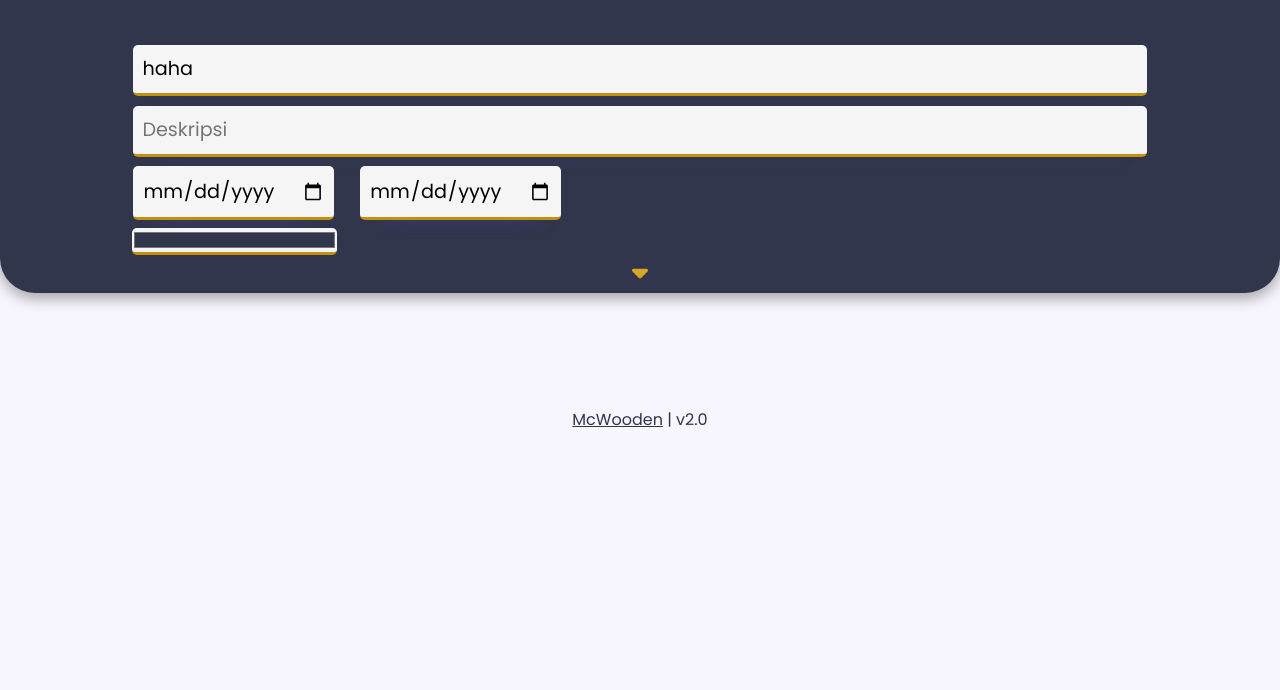
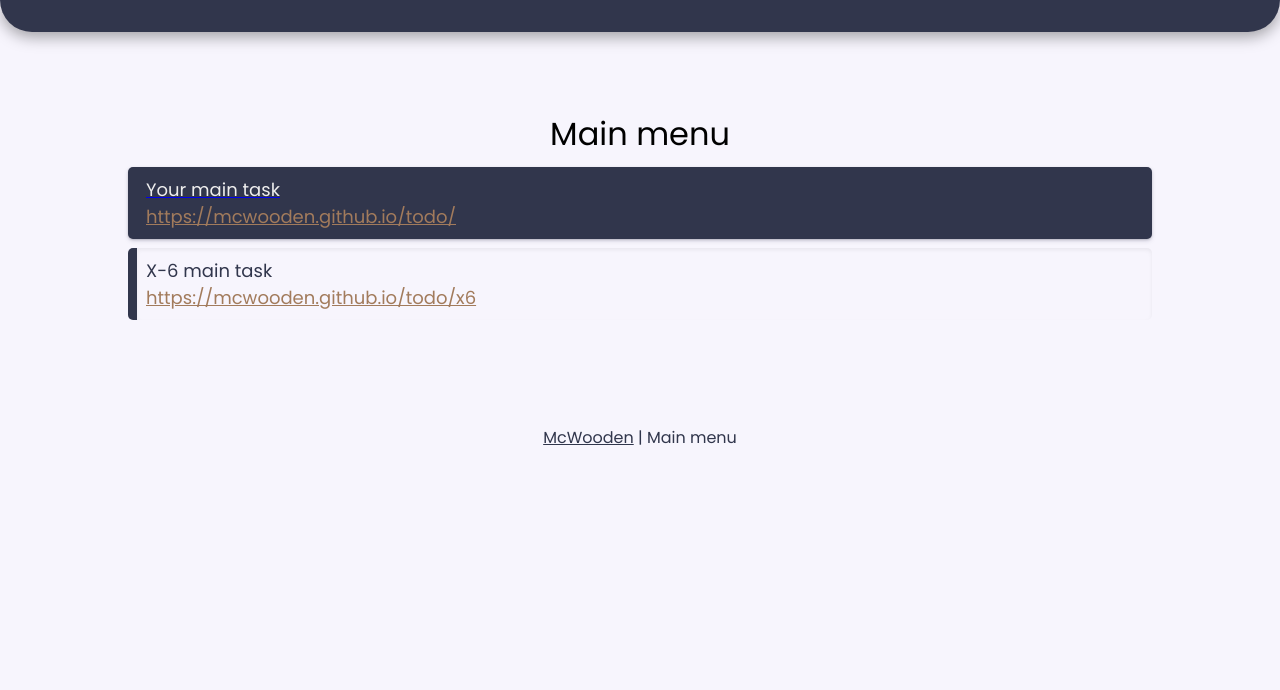
Before and after one commit to McWooden/todo-api, a Node server app: page / in a window 1280 px wide. Shown: the top 690 px of the page. Run offline with Node 20, Linux system fonts and the light colour scheme; data that the repository does not hold is empty; some libraries are stand-ins or nearby versions.

Commit message:
costum main menu

```diff
--- a/app.js
+++ b/app.js
@@ -29,6 +29,8 @@ const Task = mongoose.model('Task', {
     selesai: Boolean
 })
 
+app.get('/', (req, res) => res.redirect('https://mcwooden.github.io/todo/'))
+
 // create object
 app.get('/x6', (req, res) => {
     Task.find({}, (err, tasks) => {
--- a/public/css/card.css
+++ b/public/css/card.css
@@ -16,6 +16,10 @@
     color: #eee;
     box-shadow: rgba(50, 50, 93, 0.25) 0px 2px 5px -1px, rgba(0, 0, 0, 0.3) 0px 1px 3px -1px;
 }
+.card-text p:last-child {
+    color: #A27B5C;
+    text-decoration: underline;
+}
 /* advance card */
 .belum, #belum, #sudah {
     background-color: transparent;
@@ -27,13 +31,14 @@
 #sudah .card {
     background-color: transparent;
     color: inherit;
+    border-color: #31364c;
     box-shadow: rgba(0, 0, 0, 0.06) 0px 2px 4px 0px inset;
 }
 #sudah .card .card-text {
     background-color: transparent;
 }
 #sudah .card p:first-child {
-    text-decoration: line-through;
+    color: #31364c;
 }
 #sudah .card-btn {
     background-color: transparent;
--- a/public/css/style.css
+++ b/public/css/style.css
@@ -13,7 +13,7 @@ body {
     background-color: #f7f5fd;
 }
 section {
-    margin-top: 152px;
+    margin-top: 110px;
 }
 
 /* quote */
@@ -34,18 +34,16 @@ section {
 }
 
 /* container */
-.container, form {
-    display: flex;
-    flex-direction: column;
-    padding: .5em;
-}
 .container {
     max-width: calc(100vw - .5em);
     margin: .5em auto;
     box-shadow: rgba(149, 157, 165, 0.2) 0px 8px 24px;
     border-radius: 10px;
 }
-
+.main-menu {
+    text-align: center;
+    font-size: 2em;
+}
 /* copy button */
 #copyBtn {
     display: flex;
--- a/public/index.html
+++ b/public/index.html
@@ -29,49 +29,38 @@
                 </div>
             </div>
         </div>
-        <!-- form -->
-        <div class="container form">
-            <form id="form" method="post" action="/">
-                <input type="text" id="tugas" placeholder="Judul Tugas" name="tugas" value="haha" required>
-                <input type="text" id="deskripsi" placeholder="Deskripsi" autocomplete="off" name="deskripsi">
-                <div class="tanggal" id="dateInput">
-                    <input type="date" id="mulai" name="awal">
-                    <input type="date" id="tanggal" name="akhir">
-                </div>
-                <div class="color-container">
-                    <input type="color" id="color" value="#31364c" name="color">
-                </div>
-            </form>
-            <div id="minimize">
-                <img src="img/caret-down-solid.svg">
-            </div>
-        </div>
     </header>
 
     <!-- body -->
     <section>
-        <div id="todoapp"></div>
-        <div class="container" id="proggress">
-            <div class="proggressBar">
-                <div id="valueBar"></div>
-                <div id="valueBarRed"></div>
+        <div class="container belum" id="container-belum">
+            <p class="main-menu">Main menu</p>
+            <div id="belum">
+                <a href="https://mcwooden.github.io/todo/">
+                    <div class="card">
+                        <div class="card-text">
+                            <p>Your main task</p>
+                            <p class="text-time">https://mcwooden.github.io/todo/</p>
+                        </div>
+                    </div>
+                </a>
             </div>
-        </div>
-        <div class="container belum" id="container-belum">
-            <div id="copyArea"></div>
-            <div id="copyBtn">
-                <p id="CopyState"></p>
-                <img src="img/copy-solid.svg" alt="">
+            <div id="sudah">
+                <a href="https://mcwooden.github.io/todo/x6" style="text-decoration: none;">
+                    <div class="card">
+                        <div class="card-text">
+                            <p>X-6 main task</p>
+                            <p class="text-time">https://mcwooden.github.io/todo/x6</p>
+                        </div>
+                    </div>
+                </a>
             </div>
-            <div id="belum"></div>
-            <br>
-            <div id="sudah"></div>
         </div>
     </section>
 
     <!-- footer -->
     <footer id="footer">
-        <p><a target="_blank" href="https://huddin.showwcase.com/">McWooden</a> | v2.0</p>
+        <p><a target="_blank" href="https://huddin.showwcase.com/">McWooden</a> | Main menu</p>
     </footer>
     <nav id="nav">
         <div class="link">
@@ -87,10 +76,5 @@
     <script src="js/script.js"></script>
     <script src="js/createElement.js"></script>
     <script src="js/storage.js"></script>
-    <script>
-        fetch('http://localhost:3000/x6')
-        .then(response => response.json())
-        .then()
-    </script>
 </body>
 </html>
--- a/public/js/script.js
+++ b/public/js/script.js
@@ -5,8 +5,7 @@ const myChache = 'todolist'
 // window on load
 window.addEventListener('load', () => {
     ambilProggress()
-    document.dispatchEvent(new Event('renderTugas'))
-    minimize()
+    // document.dispatchEvent(new Event('renderTugas'))
     greet()
     getDate()
 })
@@ -20,26 +19,6 @@ document.addEventListener('renderTugas', () => {
     updateProggress()
 })
 
-//  form on submit
-const form = document.getElementById('form')
-form.addEventListener('submit', (e) => {
-    e.preventDefault()
-
-    tugas.push({
-        id: +new Date(),
-        tugas: document.getElementById('tugas').value,
-        deskripsi: document.getElementById('deskripsi').value,
-        color: document.getElementById('color').value,
-        mulai: document.getElementById('mulai').value,
-        berakhir: document.getElementById('tanggal').value,
-        selesai: false
-    })
-
-    document.dispatchEvent(new Event('renderTugas'))
-    rotateSubmitButton()
-    popup(alertMsg.add)
-})
-
 // animate btn submit
 function rotateSubmitButton() {
     const btnSubmit = document.getElementById('submitImg')
@@ -47,37 +26,6 @@ function rotateSubmitButton() {
     setTimeout(() => {
         btnSubmit.style.animation = ''
     }, 300)
-}
-
-// copy "belumDilakukan" list
-document.getElementById('copyBtn').addEventListener('click', copyClipboard)
-function copyClipboard() {
-    let result = ''
-    let textResult = document.createElement('textarea')
-    textResult.style.userSelect = 'all'
-
-    // creating text
-    tugas.map(x => {
-        if(x.selesai == false) {
-            if (x.mulai == '' && x.berakhir == '') {
-                result += `[${x.tugas}\n${x.deskripsi}]\n\n`
-                return
-            }
-            result += `${x.tugas}\n${x.mulai} | ${x.berakhir}\n${x.deskripsi}\n\n`
-        }
-    })
-    textResult.innerHTML = result + '\nhttps://mcwooden.github.io/todo/'
-
-    // append textarea
-    document.getElementById('copyArea').append(textResult)
-
-    // copy
-    textResult.select()
-    document.execCommand("Copy")
-
-    // hide textarea
-    document.getElementById('copyArea').innerHTML = ''
-    document.getElementById('CopyState').innerHTML = 'tersalin!'
 }
 
 fetch("https://jservice.io/api/random")
@@ -93,30 +41,6 @@ fetch("https://jservice.io/api/random")
 // styling
 // make footer marginBottom = height nav
 document.getElementById('footer').style.marginBottom = (document.getElementById('nav').offsetHeight + 15) + 'px'
-
-// form state
-let formState = {
-    isMinimize: true,
-    isEdit: false,
-}
-function minimize(e) {
-    if (formState.isMinimize) {
-        document.getElementById('form').style.height = '0'
-        formState.isMinimize = false
-        document.getElementById('minimize').style.transform = 'rotate(0deg)'
-        document.getElementById('buttonToSubmit').style.visibility = 'hidden'
-    } else {
-        document.getElementById('form').style.height = '235px'
-        formState.isMinimize = true
-        document.getElementById('minimize').style.transform = 'rotate(180deg)'
-        if (!formState.isEdit) {
-            document.getElementById('buttonToSubmit').style.visibility = 'visible'
-        } else {
-            document.getElementById('buttonToSubmit').style.visibility = 'hidden'
-        }
-    }
-}
-document.getElementById('minimize').addEventListener('click', minimize)
 
 // update proggres
 function updateProggress() {
@@ -183,7 +107,7 @@ function saveEdit(x) {
     tugas[x].color = document.getElementById('color').value
     tugas[x].mulai = document.getElementById('mulai').value
     tugas[x].berakhir = document.getElementById('tanggal').value
-    document.dispatchEvent(new Event('renderTugas'))
+    // document.dispatchEvent(new Event('renderTugas'))
     popup(alertMsg.save)
 }
 function kembalikanKeDefault() {
```
